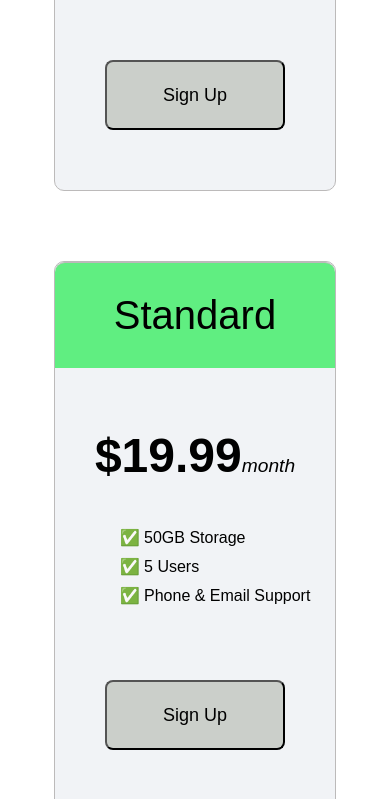
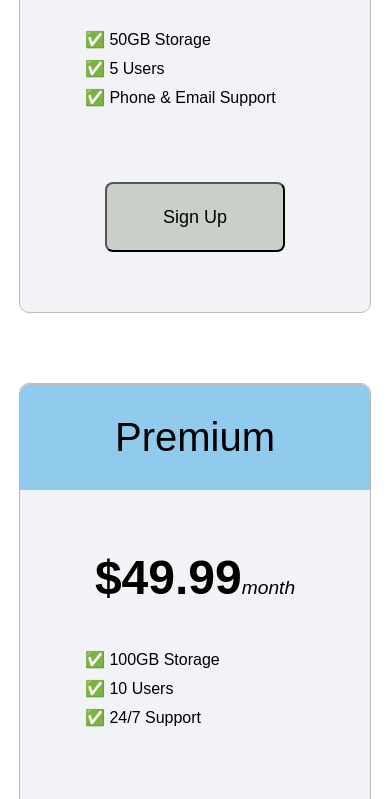
Before and after one commit to gurugr/price-plan, a plain HTML site: page index.html in a window 390 px wide. Shown: the part 467-1266 px from the top of the page. Drawn offline with Linux system fonts and the light colour scheme; a web font is replaced by a local one.

Commit message:
Update style.css
edit again

```diff
--- a/style.css
+++ b/style.css
@@ -1,9 +1,10 @@
 
 .pricing-container{
-    margin-top: 200px;
     display: flex;
     gap: 20px;
     justify-content: center;
+    align-items: center;
+    height: 100vh;
 
 }
 .pricing-plan{
@@ -98,6 +99,7 @@ ul{
 }
 .pricing-plan{
     margin-bottom: 50px;
+    min-width: 350px;
 
 }
 
```
